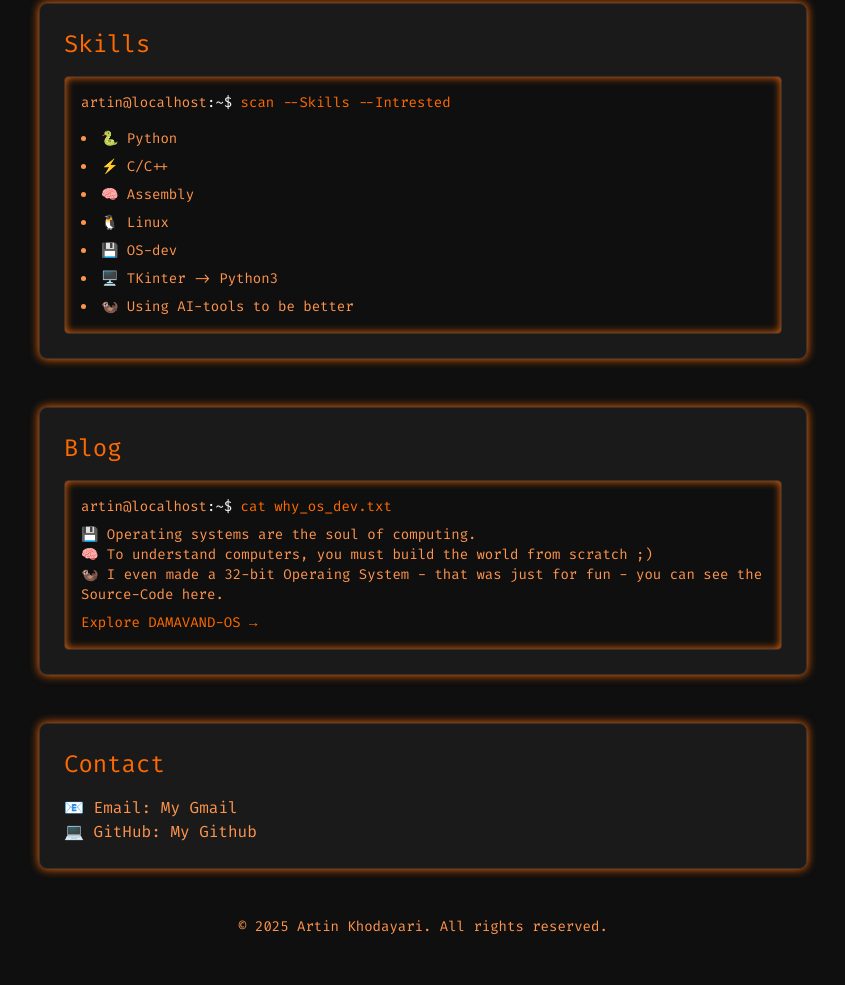
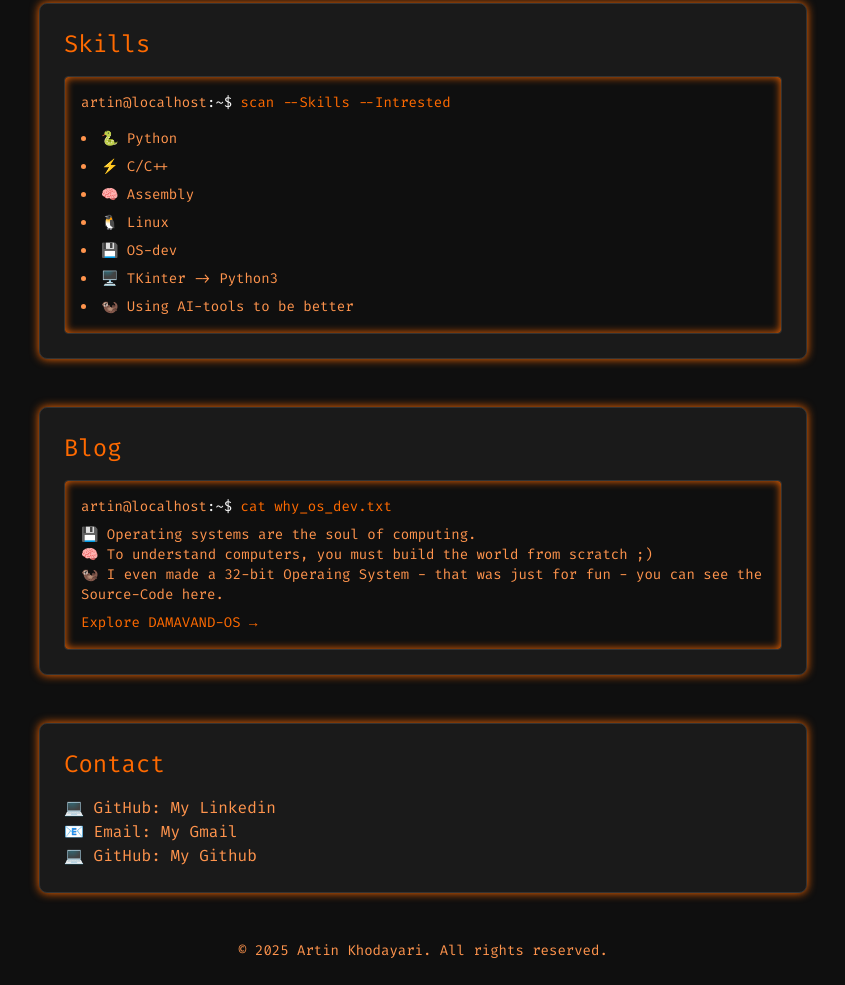
Before and after one commit to Artin-khodayari/Artin-khodayari.github.io, a plain HTML site: page index.html in a window 1280 px wide. Shown: the part 559-1544 px from the top of the page, without its empty margins (217-1062 px from the left). Before the commit the page ends 1520 px from the top, so only its background shows below. Drawn offline with nearby package versions, Linux system fonts and the light colour scheme.

Commit message:
Add Linkedin

```diff
--- a/index.html
+++ b/index.html
@@ -106,6 +106,7 @@
   <!-- Contact Panel -->
   <div class="max-w-3xl mx-auto bg-artin-panel border border-artin-border rounded-lg p-6 shadow-glow mb-12">
     <h2 class="text-2xl text-artin-orange mb-4">Contact</h2>
+    <p class="text-artin-orangeLight">💻 GitHub: <a href="https://www.linkedin.com/in/artin-khodayari/" class="hover:underline">My Linkedin</a></p>
     <p class="text-artin-orangeLight">📧 Email: <a href="mailto:Artinkhodayari2010@gmail.com" class="hover:underline">My Gmail</a></p>
     <p class="text-artin-orangeLight">💻 GitHub: <a href="https://github.com/artin-khodayari" class="hover:underline">My Github</a></p>
   </div>
```
